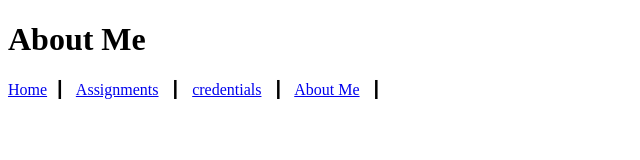
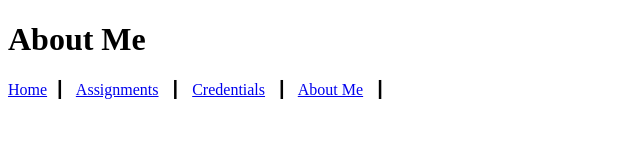
Before and after one commit to JoshuaEber/JoshEber.github.io, a plain HTML site: page about.html in a window 1280 px wide. Shown: the full height of the page, 0-640 px from the left. Drawn offline with Linux system fonts and the light colour scheme.

Commit message:
Update about.html

```diff
--- a/about.html
+++ b/about.html
@@ -11,7 +11,7 @@
     <nav>
       <a href="index.html"> Home</a>&nbsp; &#9475; &nbsp;
       <a href="assignments.html"> Assignments</a> &nbsp; &#9475; &nbsp;
-      <a href="credentials.html"> credentials</a>  &nbsp; &#9475; &nbsp;
+      <a href="credentials.html"> Credentials</a>  &nbsp; &#9475; &nbsp;
       <a href="about.html"> About Me</a>  &nbsp; &#9475; &nbsp;
     </nav>
     <main></main>
```
